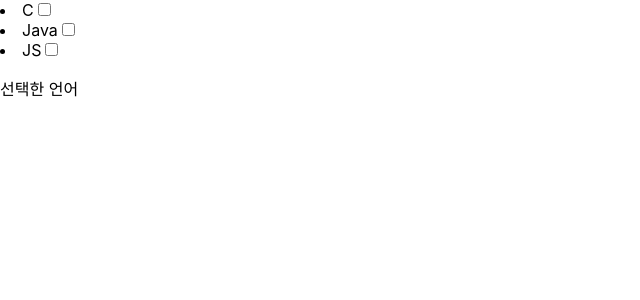
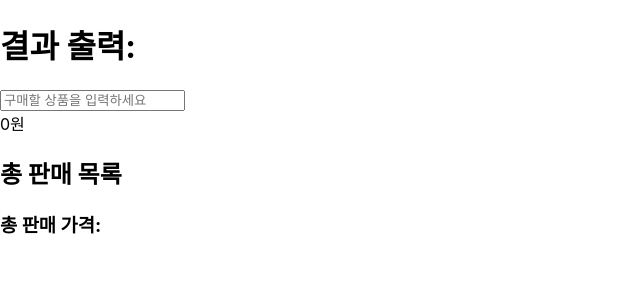
Before and after one commit to scminy0527-rgb/back_react_study, a React (Create React App) app: page / in a window 1280 px wide. Shown: the top 300 px of the page, without its empty margins (0-640 px from the left). Built offline with nearby package versions, Linux system fonts and the light colour scheme.

Commit message:
feat: shopping cart practice

```diff
--- a/src/App.js
+++ b/src/App.js
@@ -1,10 +1,10 @@
 import "./App.css";
-import CheckboxContainer from "./map/store/CheckboxContainer";
+import ShoppingMallContainer from "./map/extream/ShoppingMallContainer";
 
 function App() {
   return (
     <>
-      <CheckboxContainer />
+      <ShoppingMallContainer />
     </>
   );
 }
--- /dev/null
+++ b/src/map/extream/ShoppingMall.jsx
@@ -0,0 +1,11 @@
+import React from "react";
+
+const ShoppingMall = ({ name, price }, key) => {
+  return (
+    <li key={key}>
+      -{name}: {price.toLocaleString()}원
+    </li>
+  );
+};
+
+export default ShoppingMall;
--- /dev/null
+++ b/src/map/extream/ShoppingMallContainer.jsx
@@ -0,0 +1,121 @@
+import React, { useState } from "react";
+import ShoppingMall from "./ShoppingMall";
+
+const ShoppingMallContainer = () => {
+  // 사용자가 구매할 상품을 입력한다.
+  // 입력한 상품이 스토어에 있다면, 상품이 판매 된다.
+  // 모든 상품을 판매 후 사용자가 "종료"라고 입력하면
+  // 판매된 총 가격을 출력한다.
+  // ex) 닌텐도
+  // ex) 키보드
+  // ex) 종료
+  // 판매 목록
+  // - 닌텐도: 700,000원
+  // - 키보드: 50,000원
+  // 결과: 750,000원
+
+  const store = {
+    income: 0,
+    productList: [
+      {
+        name: "닌텐도",
+        price: 700000,
+      },
+      {
+        name: "키보드",
+        price: 50000,
+      },
+      {
+        name: "마우스",
+        price: 30000,
+      },
+      {
+        name: "스피커",
+        price: 75000,
+      },
+      {
+        name: "마이크",
+        price: 150000,
+      },
+    ],
+  };
+
+  const [value, setValue] = useState("");
+  const [currentItem, setCurrentItem] = useState({});
+  const [shoppingCart, setCart] = useState([]);
+  const [isEnd, setEnd] = useState(false);
+
+  // 사용자가 입력 한다면 할 거 정의
+  // 계속 값을 입력할 때 실시간으로 값 저장해야함
+  const valueOnChangeListener = (e) => {
+    const value = e.target.value;
+    setValue(value);
+  };
+
+  // 사용자가 엔터 칠 때
+  const onKeyUpListener = (e) => {
+    console.log(`키 입력 테스트: ${e.key}, ${e.target.value}`);
+
+    // 상품 입력하고 엔터 치는 단계
+    if (e.key === "Enter") {
+      // 상품 추출
+      const selectedItem = store.productList.find(
+        (item) => item.name === e.target.value,
+      );
+
+      // 종료를 입력 했을 때
+      if (e.target.value === "종료") {
+        setEnd(!isEnd);
+      }
+
+      // 상품이 선택 되었다면 할당
+      if (selectedItem) {
+        console.log(`상품 ${selectedItem} 선택완료`);
+        console.log(`장바구니: ${shoppingCart}`);
+
+        setCurrentItem(selectedItem);
+        setCart([...shoppingCart, selectedItem]);
+      }
+    }
+  };
+
+  // 상품 가격
+  const itemPrice = currentItem.price ? currentItem.price.toLocaleString() : 0;
+
+  // 가격 태그
+  const priceTag = <div>{itemPrice}원</div>;
+
+  // 구매를 한 목록을 보여주기
+  const shoppingCartComponent = shoppingCart.map(({ name, price }, i) => (
+    <ShoppingMall name={name} price={price} key={i} />
+  ));
+
+  // 총 가격
+  const totalPrice = shoppingCart
+    .map((item) => item.price)
+    .reduce((acc, cur) => acc + cur, 0);
+
+  const totalPriceComponent = <div>{totalPrice.toLocaleString()}원</div>;
+
+  return (
+    <div>
+      <h1>결과 출력:</h1>
+      <input
+        type="text"
+        placeholder="구매할 상품을 입력하세요"
+        onChange={valueOnChangeListener}
+        onKeyUp={onKeyUpListener}
+      />
+      {priceTag}
+
+      <div>
+        <h2>총 판매 목록</h2>
+        <ul>{isEnd ? shoppingCartComponent : <></>}</ul>
+      </div>
+      <h3>총 판매 가격: </h3>
+      {isEnd ? totalPriceComponent : <></>}
+    </div>
+  );
+};
+
+export default ShoppingMallContainer;
```
